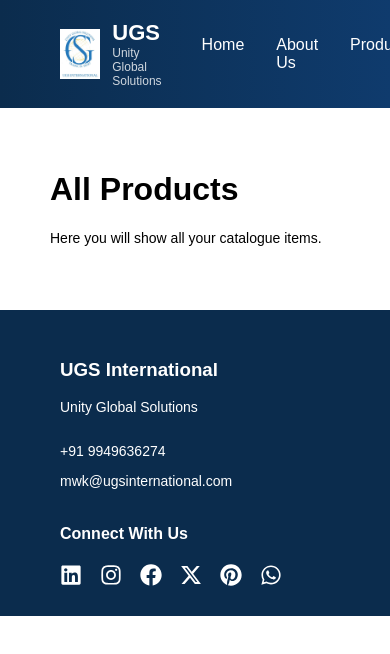
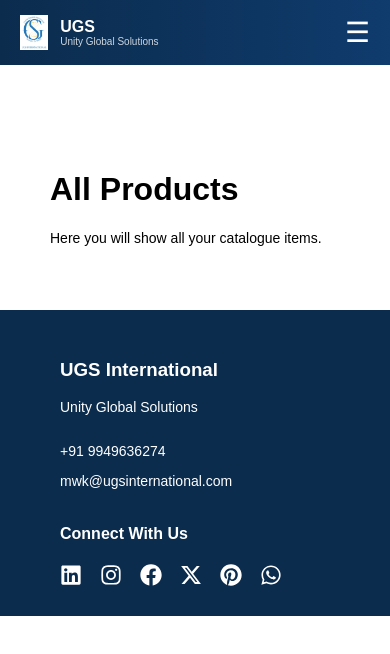
Before and after one commit to hasanaat-xyz/ugs-website, a React (Vite) app in the folder ugs-website/: page /products in a window 390 px wide. Shown: the top 654 px of the page. Built offline with nearby package versions, Linux system fonts and the light colour scheme.

Commit message:
update in styling

```diff
--- a/ugs-website/src/components/Navbar.jsx
+++ b/ugs-website/src/components/Navbar.jsx
@@ -1,4 +1,8 @@
+import { useState } from "react";
+
 export default function Navbar() {
+  const [menuOpen, setMenuOpen] = useState(false);
+
   return (
     <nav className="navbar">
 
@@ -11,8 +15,13 @@
         </div>
       </div>
 
-      {/* CENTER: MENU */}
-      <ul className="nav-links">
+      {/* HAMBURGER (MOBILE) */}
+      <div className="hamburger" onClick={() => setMenuOpen(!menuOpen)}>
+        ☰
+      </div>
+
+      {/* MENU */}
+      <ul className={`nav-links ${menuOpen ? "active" : ""}`}>
         <li><a href="/">Home</a></li>
         <li><a href="/#about">About Us</a></li>
         <li><a href="#products">Products</a></li>
@@ -21,7 +30,7 @@
         <li><a href="/#contact">Contact Us</a></li>
       </ul>
 
-      {/* RIGHT: BUTTON */}
+      {/* BUTTON */}
       <div className="nav-btn">
         <a
           href="https://wa.me/919949636274?text=Hello%20UGS%20International,%20I'm%20interested%20in%20your%20products."
--- a/ugs-website/src/index.css
+++ b/ugs-website/src/index.css
@@ -370,3 +370,52 @@
     grid-template-columns: 1fr;
   }
 }
+/* HAMBURGER */
+.hamburger {
+  display: none;
+  font-size: 28px;
+  cursor: pointer;
+  color: white;
+}
+
+/* MOBILE NAVBAR */
+@media (max-width: 768px) {
+  .navbar {
+    padding: 15px 20px;
+  }
+
+  .nav-links {
+    position: absolute;
+    top: 70px;
+    right: 0;
+    background: #0f3b6d;
+    flex-direction: column;
+    width: 200px;
+    padding: 20px;
+    display: none;
+  }
+
+  .nav-links.active {
+    display: flex;
+  }
+
+  .hamburger {
+    display: block;
+  }
+
+  .nav-btn {
+    display: none; /* hide button on mobile */
+  }
+
+  .logo img {
+    height: 35px;
+  }
+
+  .logo h2 {
+    font-size: 16px;
+  }
+
+  .logo p {
+    font-size: 10px;
+  }
+}
```
Also changed, not shown: ugs-website/public/logo.png (added). Lines whose indentation alone changed are shown as unchanged.
